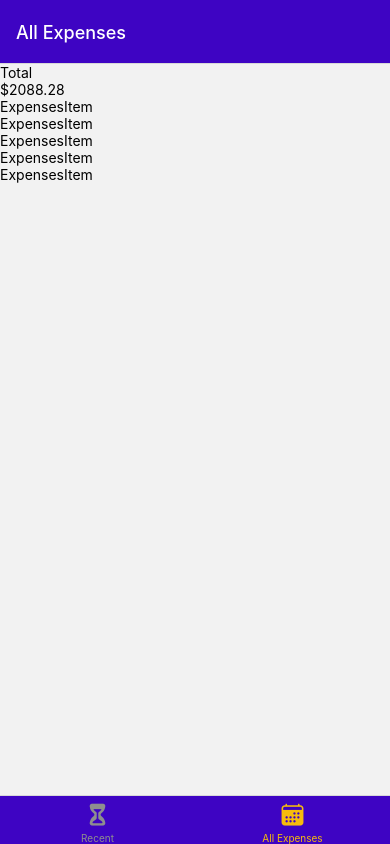
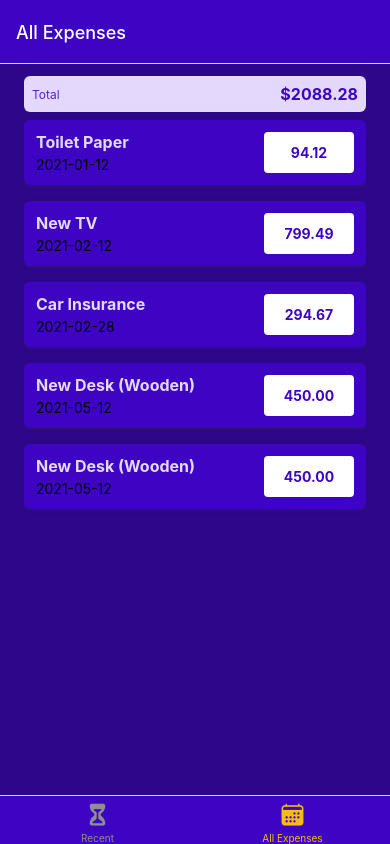
Before and after one commit to Ehab97/TrackExpenses, a React Native app: screen /AllExpenses in a window 390 px wide. Built offline with nearby package versions, Linux system fonts and the light colour scheme.

Commit message:
expens list and expses list item

```diff
--- a/src/components/expenses/ExpensesItem.js
+++ b/src/components/expenses/ExpensesItem.js
@@ -1,10 +1,59 @@
-import { View, Text } from 'react-native'
-import React from 'react'
+import { View, Text, StyleSheet, Pressable } from "react-native";
+import React from "react";
+import { GolbalStyles } from "../../utlis/constants/styles";
+import { getFormattedDate } from "../../utlis/date";
 
-export default function ExpensesItem({item}) {
+export default function ExpensesItem({ item }) {
   return (
-    <View>
-      <Text>ExpensesItem</Text>
-    </View>
-  )
+    <Pressable>
+      <View style={styles.expenseItem}>
+        <View
+        // style={styles}
+        >
+          <Text style={[styles.textBase, styles.descrption]}>{item.descrption}</Text>
+          <Text styles={styles.textBase}>{getFormattedDate(item.date)}</Text>
+        </View>
+        <View style={styles.amountContainer}>
+          <Text style={[styles.textBase, styles.amount]}>{item.amount.toFixed(2)}</Text>
+        </View>
+      </View>
+    </Pressable>
+  );
 }
+
+const styles = StyleSheet.create({
+  expenseItem: {
+    padding: 12,
+    marginVertical: 8,
+    backgroundColor: GolbalStyles.colors.primary500,
+    flexDirection: "row",
+    justifyContent: "space-between",
+    borderRadius: 6,
+    elevation: 3,
+    shadowColor: GolbalStyles.colors.gray500,
+    shadowOffset: { width: 1, height: 1 },
+    shadowRadius: 4,
+    shadowOpacity: 0.4,
+  },
+  textBase: {
+    color: GolbalStyles.colors.primary50,
+  },
+  descrption: {
+    fontSize: 16,
+    marginBottom: 4,
+    fontWeight: "bold",
+  },
+  amountContainer: {
+    paddingHorizontal: 12,
+    paddingVertical: 6,
+    backgroundColor: "#fff",
+    justifyContent: "center",
+    alignItems: "center",
+    borderRadius: 4,
+    minWidth: 90,
+  },
+  amount: {
+    color: GolbalStyles.colors.primary500,
+    fontWeight: "bold",
+  },
+});
--- a/src/components/expenses/ExpensesOutput.js
+++ b/src/components/expenses/ExpensesOutput.js
@@ -1,51 +1,60 @@
-import { View, Text, FlatList } from 'react-native'
-import React from 'react'
-import ExpensesSummary from './ExpensesSummary'
-import ExpensesList from './ExpensesList'
+import { View, StyleSheet } from "react-native";
+import React from "react";
+import ExpensesSummary from "./ExpensesSummary";
+import ExpensesList from "./ExpensesList";
+import { GolbalStyles } from "../../utlis/constants/styles";
 
 const DUMMY_EXPENSES = [
   {
-        id: 'e1',
-        title: 'Toilet Paper',
+    id: "e1",
+    descrption: "Toilet Paper",
     amount: 94.12,
-        date: new Date(2020, 7, 14),
+    date: new Date("2021-01-12"),
   },
   {
-        id: 'e2',
-        title: 'New TV',
-        descrption:"",
+    id: "e2",
+    descrption: "New TV",
+
     amount: 799.49,
-        date: new Date(2021, 2, 12),
+    date: new Date("2021-02-12"),
   },
   {
-        id: 'e3',
-        title: 'Car Insurance',
-        descrption:"",
+    id: "e3",
+    descrption: "Car Insurance",
+
     amount: 294.67,
-        date: new Date(2021, 2, 28),
+    date: new Date("2021-02-28"),
   },
   {
-        id: 'e4',
-        title: 'New Desk (Wooden)',
-        descrption:"",
+    id: "e4",
+    descrption: "New Desk (Wooden)",
+
     amount: 450,
-        date: new Date(2021, 5, 12),
+    date: new Date("2021-05-12"),
   },
   {
-        id: 'e5',
-        title: 'New Desk (Wooden)',
-        descrption:"",
+    id: "e5",
+    descrption: "New Desk (Wooden)",
+
     amount: 450,
-        date: new Date(2021, 5, 12),
+    date: new Date("2021-05-12"),
+  },
+];
+
+export default function ExpensesOutput({ expenses, periodName }) {
+  return (
+    <View style={styles.container}>
+      <ExpensesSummary expenses={DUMMY_EXPENSES} periodName={periodName} />
+      <ExpensesList expenses={DUMMY_EXPENSES} />
+    </View>
+  );
 }
 
-];
-
-export default function ExpensesOutput({expenses,periodName}) {
-  return (
-    <View>
-        <ExpensesSummary expenses={DUMMY_EXPENSES} periodName={periodName} />
-        <ExpensesList expenses={DUMMY_EXPENSES}/>
-    </View>
-  )
-}
+const styles = StyleSheet.create({
+  container: {
+    flex: 1,
+    paddingHorizontal: 24,
+    paddingTop: 12,
+    backgroundColor: GolbalStyles.colors.primary700,
+  },
+});
--- a/src/components/expenses/ExpensesSummary.js
+++ b/src/components/expenses/ExpensesSummary.js
@@ -1,13 +1,34 @@
-import { View, Text } from "react-native";
+import { View, Text, StyleSheet } from "react-native";
 import React from "react";
+import { GolbalStyles } from "../../utlis/constants/styles";
 
 export default function ExpensesSummary({ periodName, expenses }) {
   const totalAmount = expenses.reduce((total, expense) => total + expense.amount, 0);
 
   return (
-    <View>
-      <Text>{periodName}</Text>
-      <Text>${totalAmount.toFixed(2)}</Text>
+    <View style={styles.container}>
+      <Text style={styles.period}>{periodName}</Text>
+      <Text style={styles.sum}>${totalAmount.toFixed(2)}</Text>
     </View>
   );
 }
+
+const styles = StyleSheet.create({
+  container: {
+    backgroundColor: GolbalStyles.colors.primary50,
+    padding: 8,
+    borderRadius: 6,
+    flexDirection: "row",
+    justifyContent: "space-between",
+    alignItems: "center",
+  },
+  period: {
+    fontSize: 12,
+    color: GolbalStyles.colors.primary400,
+  },
+  sum: {
+    fontSize: 16,
+    color: GolbalStyles.colors.primary500,
+    fontWeight: "bold",
+  },
+});
--- a/src/screens/AllExpenses.js
+++ b/src/screens/AllExpenses.js
@@ -4,8 +4,6 @@ import ExpensesOutput from '../components/expenses/ExpensesOutput'
 
 export default function AllExpenses() {
   return (
-    <View>
-     <ExpensesOutput periodName="Total" />
-    </View>
+    <ExpensesOutput periodName="Total" />
   )
 }
--- a/src/screens/RecentExpenses.js
+++ b/src/screens/RecentExpenses.js
@@ -4,8 +4,6 @@ import ExpensesOutput from '../components/expenses/ExpensesOutput'
 
 export default function RecentExpenses() {
   return (
-    <View>
-      <ExpensesOutput periodName="Last 7 days" />
-    </View>
+    <ExpensesOutput periodName="Last 7 days" />
   )
 }
--- /dev/null
+++ b/src/utlis/date.js
@@ -0,0 +1,10 @@
+export const getFormattedDate = (date) => {
+    const year = date.getFullYear();
+    const month = date.getMonth() + 1;
+    const day = date.getDate();
+
+    const formattedMonth = month < 10 ? `0${month}` : month;
+    const formattedDay = day < 10 ? `0${day}` : day;
+
+    return `${year}-${formattedMonth}-${formattedDay}`;
+};
```
Lines whose indentation alone changed are shown as unchanged.
